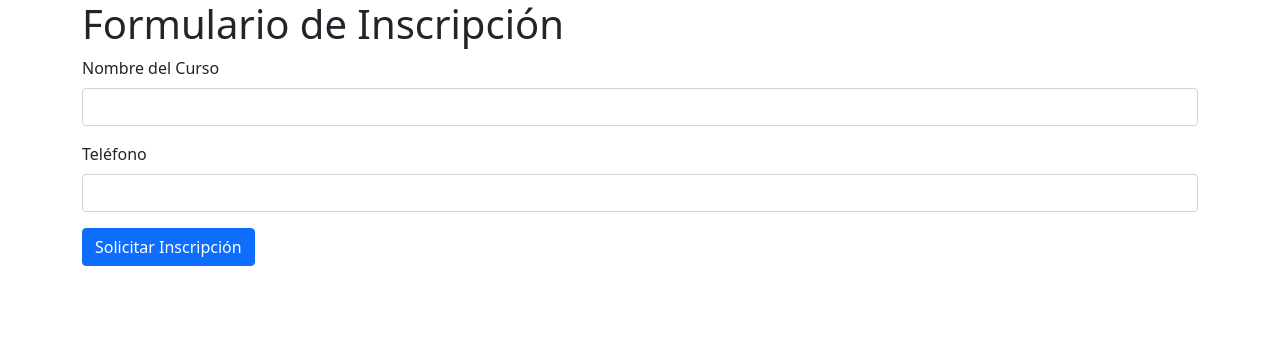
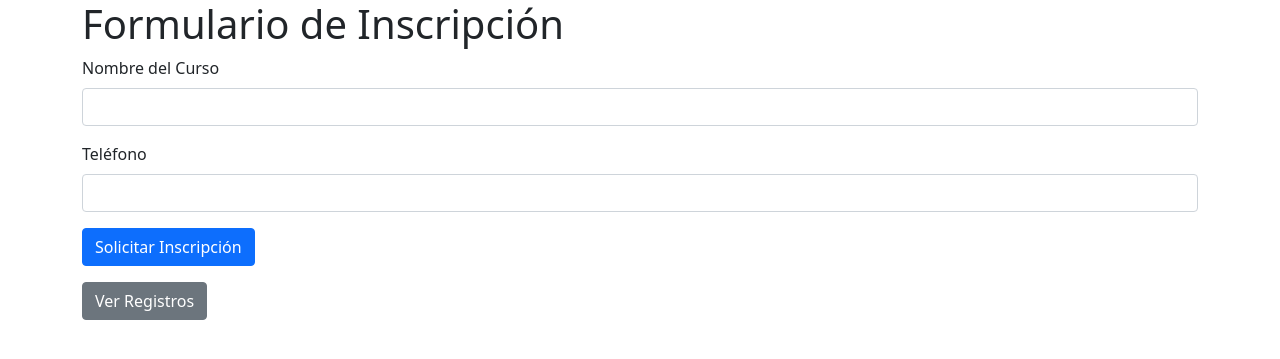
Before and after one commit to DarkBell1221/flaskPractica2J, a Flask app: page / in a window 1280 px wide. Shown: the top 359 px of the page. Run offline with Flask 3, Linux system fonts and the light colour scheme.

Commit message:
Update app.html

```diff
--- a/templates/app.html
+++ b/templates/app.html
@@ -20,6 +20,7 @@
             </div>
             <button type="submit" class="btn btn-primary">Solicitar Inscripción</button>
         </form>
+        <a href="/registros" class="btn btn-secondary mt-3">Ver Registros</a>  <!-- Botón para ver registros -->
     </div>
 </body>
 </html>
```
